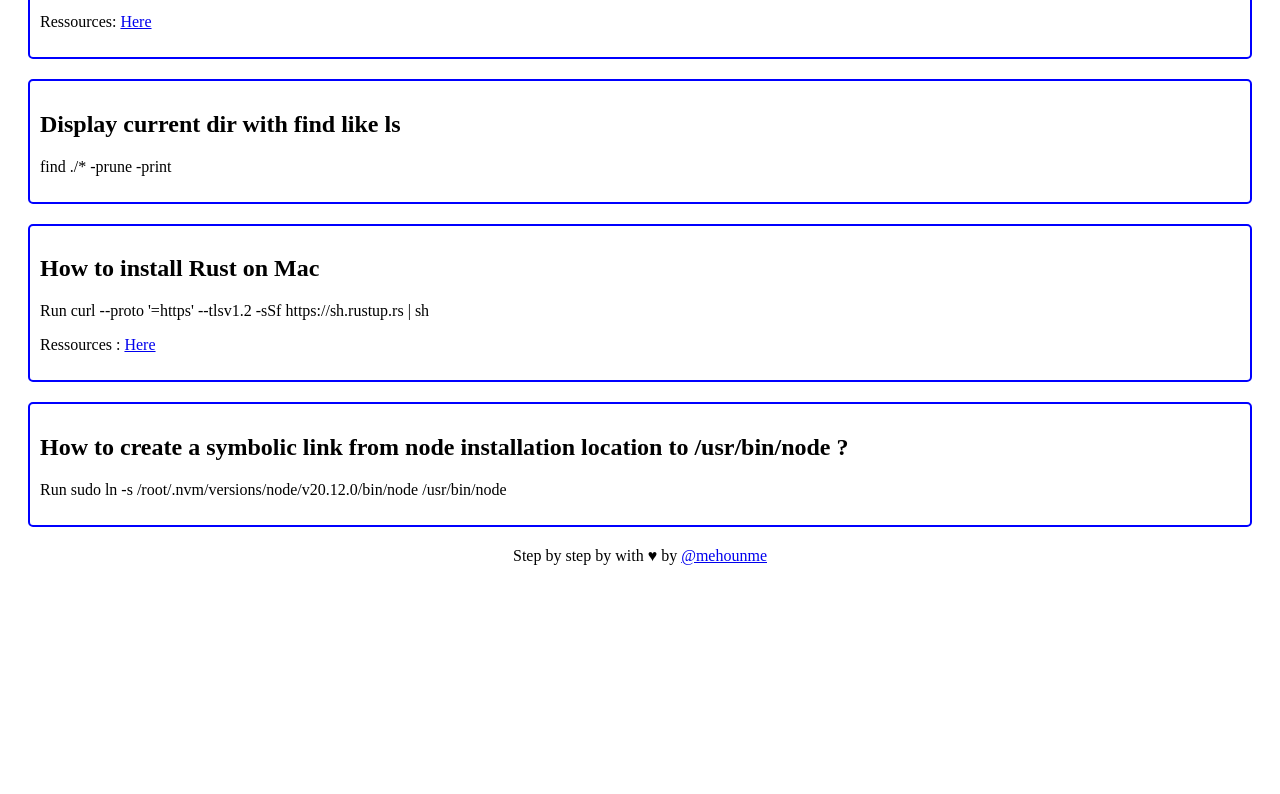
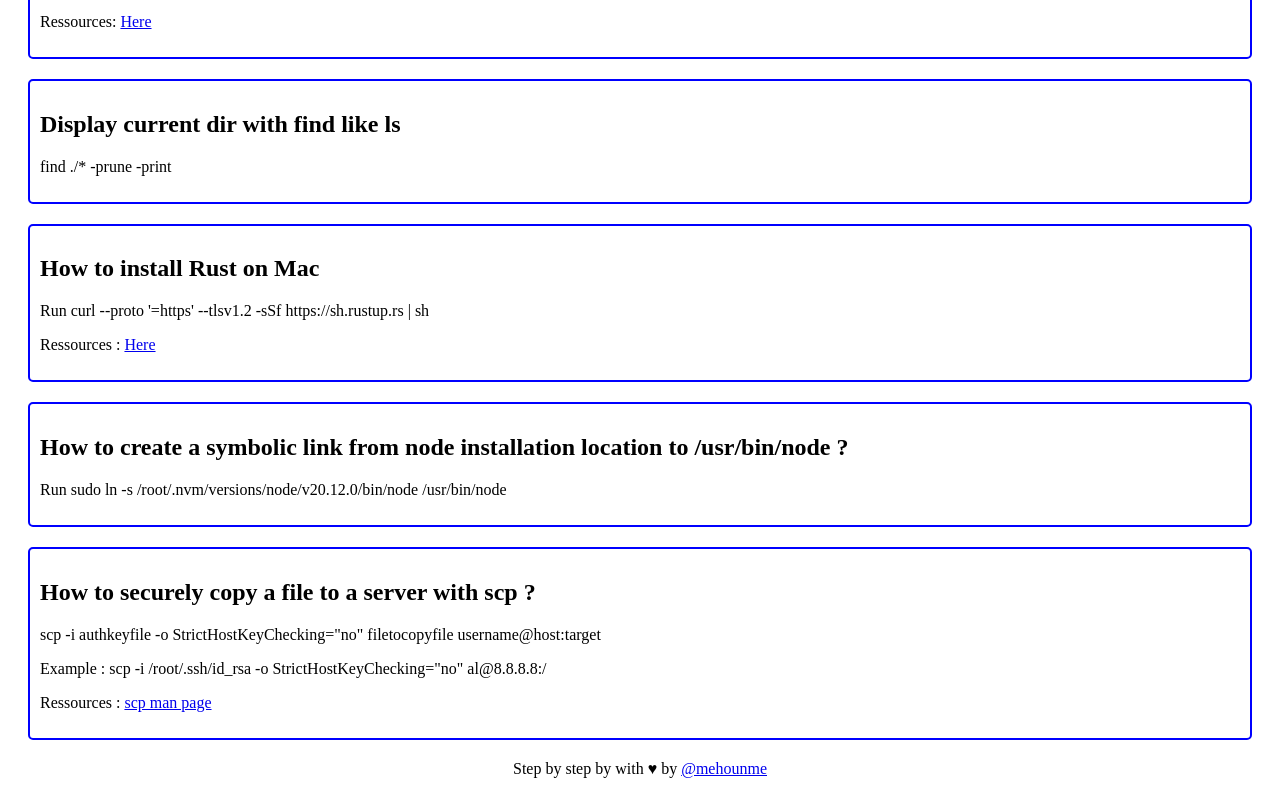
Before and after one commit to credo4/howtos, a plain HTML site: page index.html in a window 1280 px wide. Shown: the part 1183-1977 px from the top of the page. Before the commit the page ends 1764 px from the top, so only its background shows below. Drawn offline with Linux system fonts and the light colour scheme.

Commit message:
Add copy with scp

```diff
--- a/index.html
+++ b/index.html
@@ -61,6 +61,12 @@
                 <h2>How to create a symbolic link from node installation location to /usr/bin/node ?</h2>
                 <p>Run sudo ln -s /root/.nvm/versions/node/v20.12.0/bin/node /usr/bin/node</p>
             </article>
+            <article class="howto">
+                <h2>How to securely copy a file to a server with scp ?</h2>
+                <p>scp -i authkeyfile -o StrictHostKeyChecking="no" filetocopyfile username@host:target</p>
+                <p>Example : scp -i /root/.ssh/id_rsa -o StrictHostKeyChecking="no" al@8.8.8.8:/</p>
+                <p>Ressources : <a href="https://linux.die.net/man/1/scp">scp man page</a></p>
+            </article>
         </section>
     </div>
     <footer>
```
